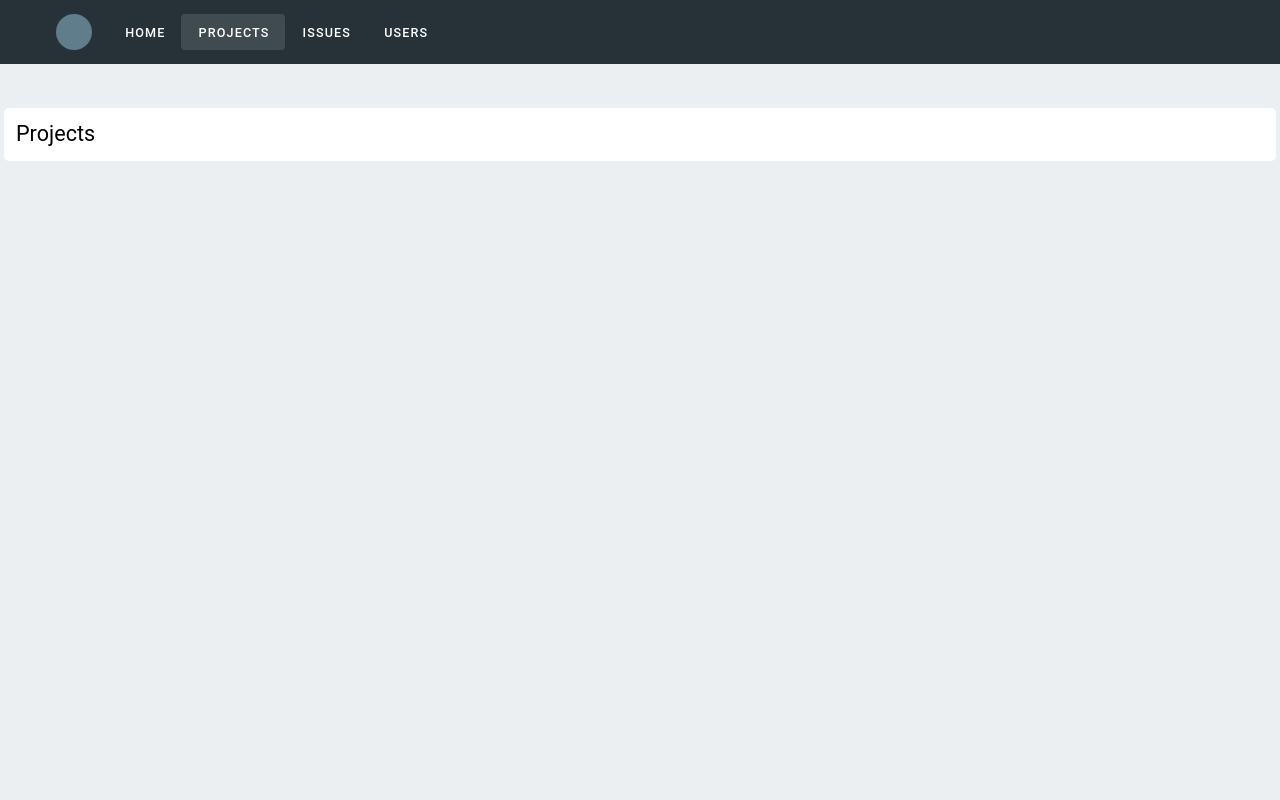
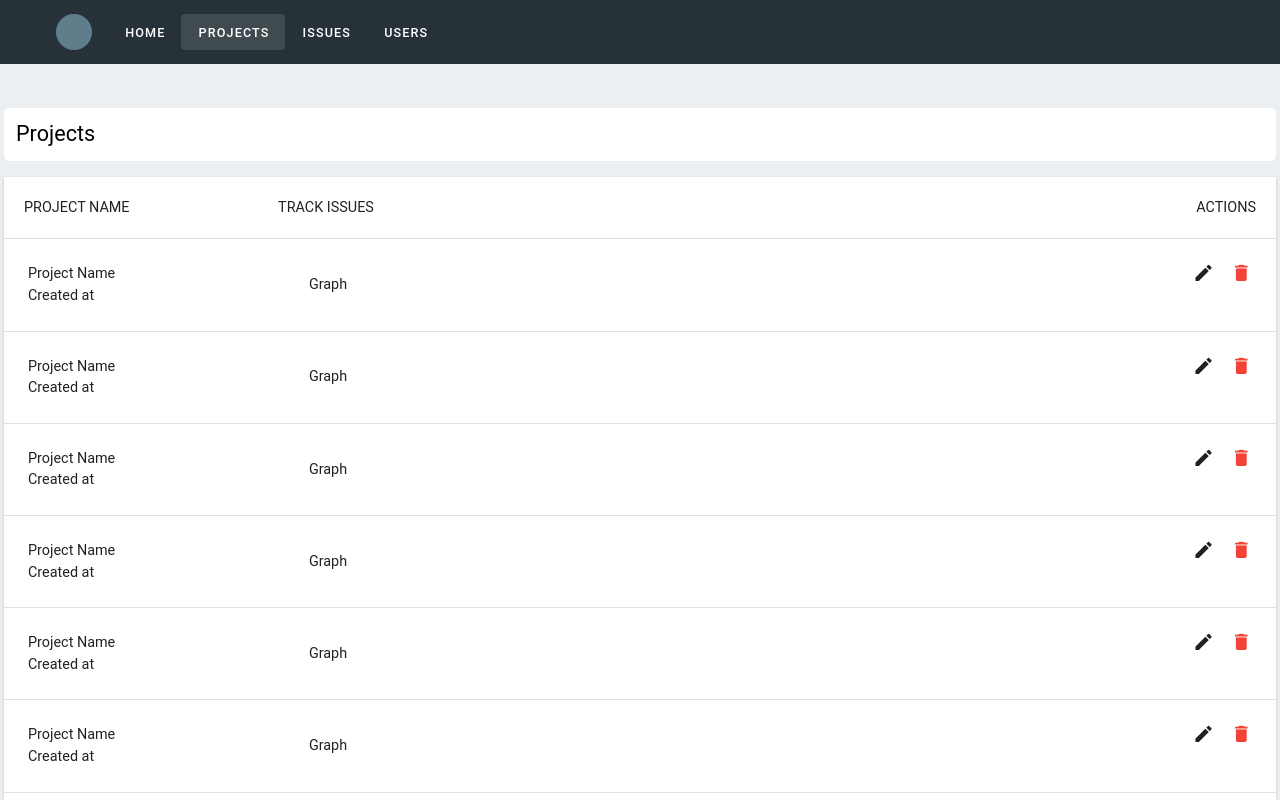
Before and after one commit to renatobjr/codesentry, a Vue app in the folder web/: page /projects in a window 1280 px wide. Shown: the top 800 px of the page. Built offline with nearby package versions, Linux system fonts and the light colour scheme.

Commit message:
Adjust components

```diff
--- a/web/index.html
+++ b/web/index.html
@@ -5,7 +5,7 @@
   <meta charset="UTF-8" />
   <link rel="icon" href="/favicon.ico" />
   <meta name="viewport" content="width=device-width, initial-scale=1.0" />
-  <title>Welcome to Vuetify 3</title>
+  <title>Codesentry</title>
 </head>
 
 <body>
--- a/web/src/components/dashboard/CSSignedIssues.vue
+++ b/web/src/components/dashboard/CSSignedIssues.vue
@@ -5,25 +5,18 @@ const items = 8;
 const listSignedIssues = () => {
   console.log("listSignedIssues");
 };
+
 </script>
 
 <template>
   <v-expansion-panels>
     <v-expansion-panel elevation="0">
       <v-expansion-panel-title>
-        <v-row>
-          <v-col>
-            <span class="text-h6 mr-8 font-weight-light">Signed Issues</span>
-            <v-chip label class="bg-green">8/90</v-chip>
-            <v-btn
-              class="float-right mr-8"
-              flat
-              color="primary"
-              @click.native.stop="listSignedIssues"
-              >see all</v-btn
-            >
-          </v-col>
-        </v-row>
+        <cs-list-header
+          title="Signed Issues"
+          :action="listSignedIssues"
+          :infoChips="{ partial: 8, total: 90}"
+        />
       </v-expansion-panel-title>
       <div v-for="item in items" :key="item">
         <v-expansion-panel-text>
@@ -48,7 +41,6 @@ const listSignedIssues = () => {
         </v-expansion-panel-text>
         <v-divider></v-divider>
       </div>
-      <v-divider></v-divider>
     </v-expansion-panel>
   </v-expansion-panels>
 </template>
--- a/web/src/components/dashboard/CSUnsignedIssues.vue
+++ b/web/src/components/dashboard/CSUnsignedIssues.vue
@@ -11,19 +11,12 @@ const listUnsignedIssues = () => {
   <v-expansion-panels>
     <v-expansion-panel elevation="0">
       <v-expansion-panel-title>
-        <v-row>
-          <v-col>
-            <span class="text-h6 mr-8 font-weight-light">Unsigned Issues</span>
-            <v-chip label class="bg-red">8/90</v-chip>
-            <v-btn
-              class="float-right mr-8"
-              flat
-              color="primary"
-              @click.native.stop="listUnsignedIssues"
-              >see all</v-btn
-            >
-          </v-col>
-        </v-row>
+        <cs-list-header
+          title="Unsigned Issues"
+          :action="listUnsignedIssues"
+          :infoChips="{ partial: 8, total: 90}"
+          infoColor="bg-red"
+        />
       </v-expansion-panel-title>
       <div v-for="item in items" :key="item">
         <v-expansion-panel-text>
--- /dev/null
+++ b/web/src/components/shared/CSListHeader.vue
@@ -0,0 +1,38 @@
+<script setup>
+defineProps({
+  title: {
+    type: String,
+    required: true,
+  },
+  infoChips: {
+    type: Object,
+    required: false,
+  },
+  infoColor: {
+    type: String,
+    required: false,
+    default: "bg-green",
+  },
+  action: {
+    type: Function,
+    required: false,
+  },
+});
+</script>
+
+<template>
+  <v-row>
+    <v-col>
+      <span class="text-h6 mr-8 font-weight-light">{{ title }}</span>
+      <v-chip v-if="infoChips" label :class="infoColor">{{ infoChips.partial }}/{{ infoChips.total }}</v-chip>
+      <v-btn
+        v-if="action"
+        class="float-right mr-8"
+        flat
+        color="primary"
+        @click.native.stop="action"
+        >see all</v-btn
+      >
+    </v-col>
+  </v-row>
+</template>
--- a/web/src/main.js
+++ b/web/src/main.js
@@ -11,6 +11,7 @@ import CSCard from '@/components/login/CSCard.vue'
 import CSGraphiscs from '@/components/dashboard/CSGraphics.vue'
 import CSUnsignedIssues from '@/components/dashboard/CSUnsignedIssues.vue'
 import CSSignedIssues from '@/components/dashboard/CSSignedIssues.vue'
+import CSListHeader from '@/components/shared/CSListHeader.vue'
 
 // Composables
 import { createApp } from 'vue'
@@ -27,6 +28,7 @@ app
   .component('cs-graphics', CSGraphiscs)
   .component('cs-unsigned-issues', CSUnsignedIssues)
   .component('cs-signed-issues', CSSignedIssues)
+  .component('cs-list-header', CSListHeader)
 
 registerPlugins(app)
 
--- a/web/src/styles/custom.css
+++ b/web/src/styles/custom.css
@@ -16,6 +16,11 @@ a {
   width: 80%;
 }
 
+.cs-main {
+  background-color: #fff;
+  margin-top: 16px;
+}
+
 .cs-header {
   background-color: #fff;
   border-radius: 5px;
@@ -31,9 +36,19 @@ a {
   height: 40vh;
 }
 
-.cs-datatable {
+.cs-datalist {
   border-radius: 5px;
-  margin-bottom: 16px;
+  background-color: #fff;
+  margin: 16px 0;
+}
+
+.cs-datalist-row {
+  margin: 0 auto;
+}
+
+.cs-datalist-col-center {
+  display: flex;
+  justify-content: center;
 }
 
 .cs-list-header {
--- a/web/src/views/Dashboard.vue
+++ b/web/src/views/Dashboard.vue
@@ -9,7 +9,7 @@
   ></cs-header>
 
   <!-- Graphs -->
-  <cs-graphics />
+  <!-- <cs-graphics /> -->
 
   <!-- Table -->
   <v-row justify-lg="space-between">
--- a/web/src/views/projects/View.vue
+++ b/web/src/views/projects/View.vue
@@ -1,7 +1,44 @@
 <script setup></script>
 
 <template>
-  <cs-header
-    title="Projects"
-  ></cs-header>
+  <cs-header title="Projects"></cs-header>
+
+  <v-row align="center" justify="center">
+    <v-col class="pa-0">
+      <v-card rounded="0">
+        <v-list density="compact" class="pa-2">
+          <v-row style="margin: 0 auto">
+            <v-col cols="2">
+              <span class="d-block text-uppercase">Project Name</span>
+            </v-col>
+            <v-col class="cs-datalist-col-center" cols="2">
+              <span class="d-block text-uppercase">Track Issues</span>
+            </v-col>
+            <v-col cols="8">
+              <span class="d-block text-uppercase float-right">Actions</span>
+            </v-col>
+          </v-row>
+        </v-list>
+      <v-divider></v-divider>
+      </v-card>
+      <v-card rounded="0" v-for="item in 8">
+        <v-list density="compact" class="pa-3">
+          <v-row  style="margin: 0 auto">
+            <v-col cols="2">
+              <span class="d-block">Project Name</span>
+              <span>Created at</span>
+            </v-col>
+            <v-col class="cs-datalist-col-center" cols="2" align-self="center">
+              <span>Graph</span>
+            </v-col>
+            <v-col cols="8">
+              <v-icon  color="red" class="float-right">mdi-delete</v-icon>
+              <v-icon class="float-right mr-4">mdi-pencil</v-icon>
+            </v-col>
+          </v-row>
+        </v-list>
+        <v-divider></v-divider>
+      </v-card>
+    </v-col>
+  </v-row>
 </template>
```
